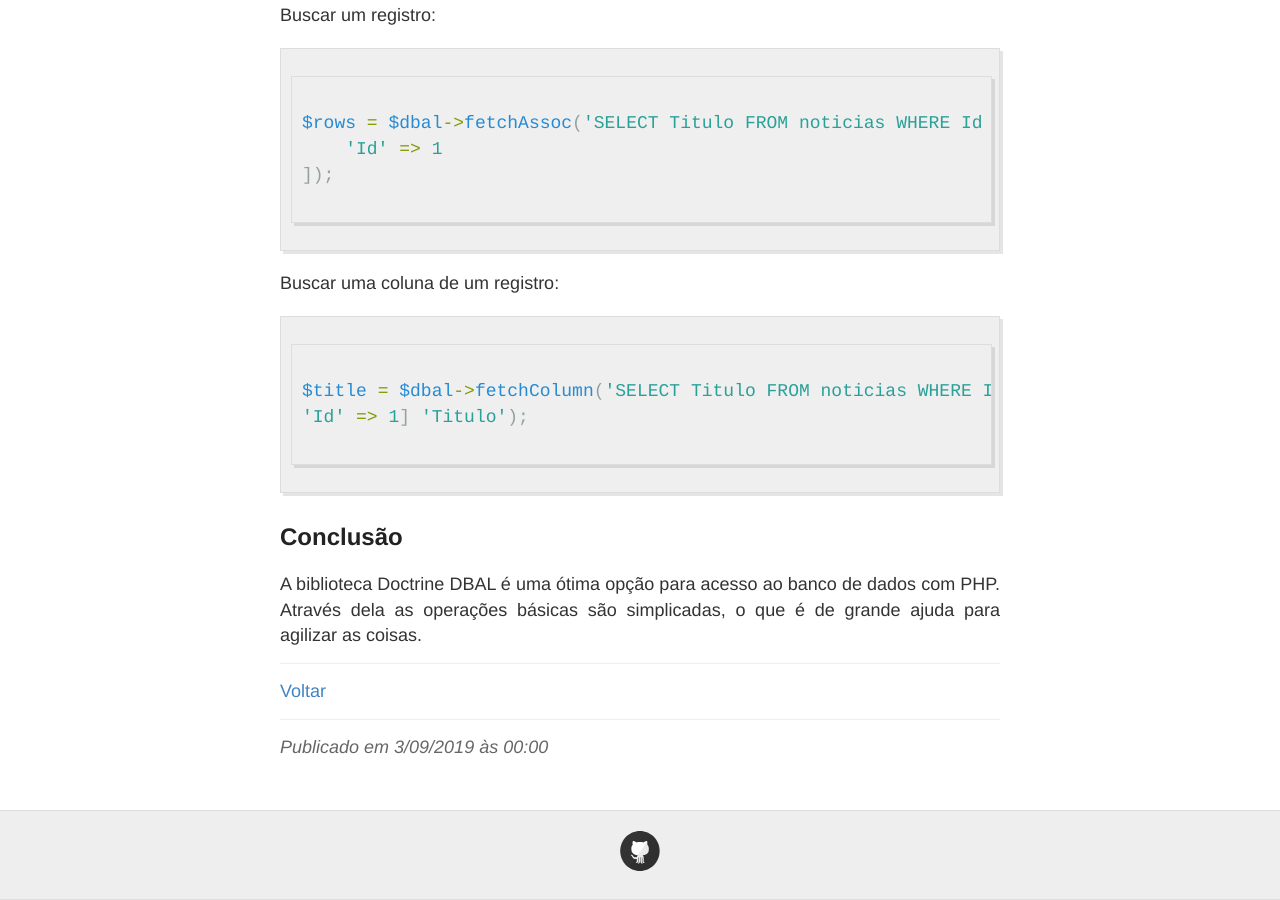
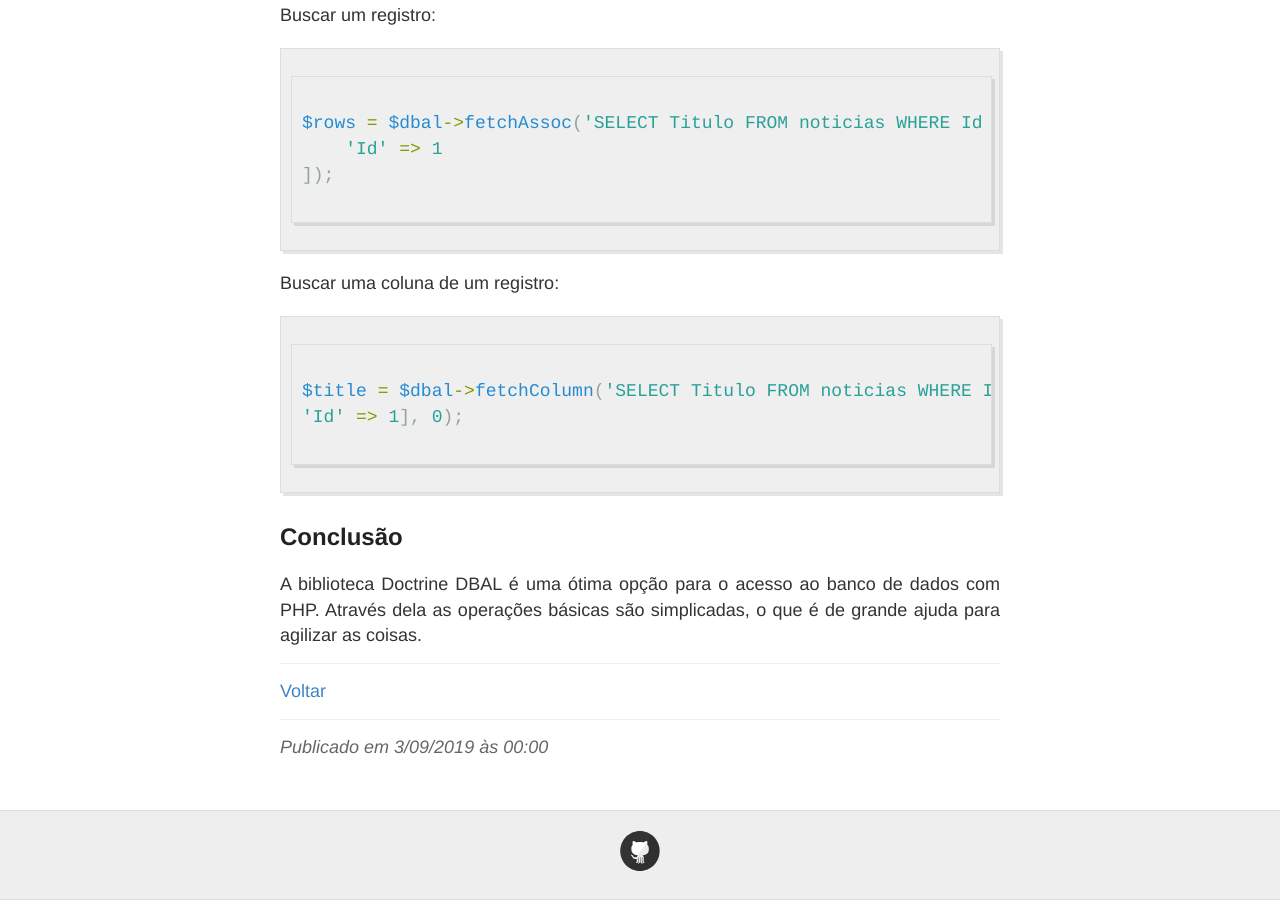
Before and after one commit to raphael-da-silva/raphael-da-silva.github.io, a Jekyll site: the page built from _posts/2019-09-03-uso-basico-doctrine-dbal.md, in a window 1280 px wide and 900 px high, scrolled down 2694 px. Built offline with Jekyll 4.4.1, drawn with Linux system fonts in a browser that asks for light colours.

Commit message:
Revisão

````diff
--- a/_posts/2019-09-03-uso-basico-doctrine-dbal.md
+++ b/_posts/2019-09-03-uso-basico-doctrine-dbal.md
@@ -101,10 +101,10 @@ Buscar uma coluna de um registro:
 ```php
 
 $title = $dbal->fetchColumn('SELECT Titulo FROM noticias WHERE Id = :id', [
-'Id' => 1] 'Titulo');
+'Id' => 1], 0);
 
 ```
 
 ## Conclusão
 
-A biblioteca Doctrine DBAL é uma ótima opção para acesso ao banco de dados com PHP. Através dela as operações básicas são simplicadas, o que é de grande ajuda para agilizar as coisas.
+A biblioteca Doctrine DBAL é uma ótima opção para o acesso ao banco de dados com PHP. Através dela as operações básicas são simplicadas, o que é de grande ajuda para agilizar as coisas.
````
Also changed, not shown: other parts of _posts/2019-09-03-uso-basico-doctrine-dbal.md (+1 -1 lines), _posts/2018-06-19-input-php.md (+1 -1 lines), _posts/2019-09-09-ambiente-com-laragon.md (+3 -1 lines), _posts/2018-08-24-argv-escopo.md (line endings or trailing spaces).
